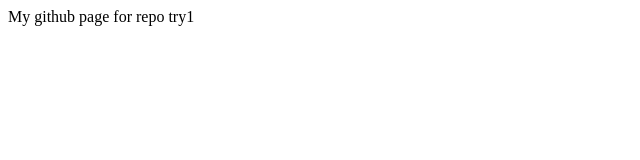
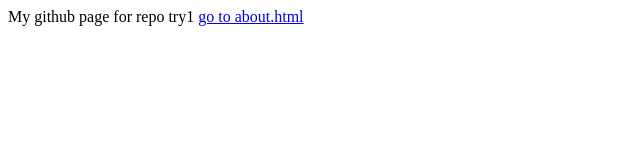
Before and after one commit to renc/try1, a plain HTML site: page index.html in a window 1280 px wide. Shown: the whole page, without its empty margins (0-640 px from the left). Drawn offline with Linux system fonts and the light colour scheme.

Commit message:
submit href of about.html

```diff
--- a/index.html
+++ b/index.html
@@ -1 +1,4 @@
 My github page for repo try1
+
+
+<a href="about.html">go to about.html</a>
```
Also changed, not shown: about.html (added).
